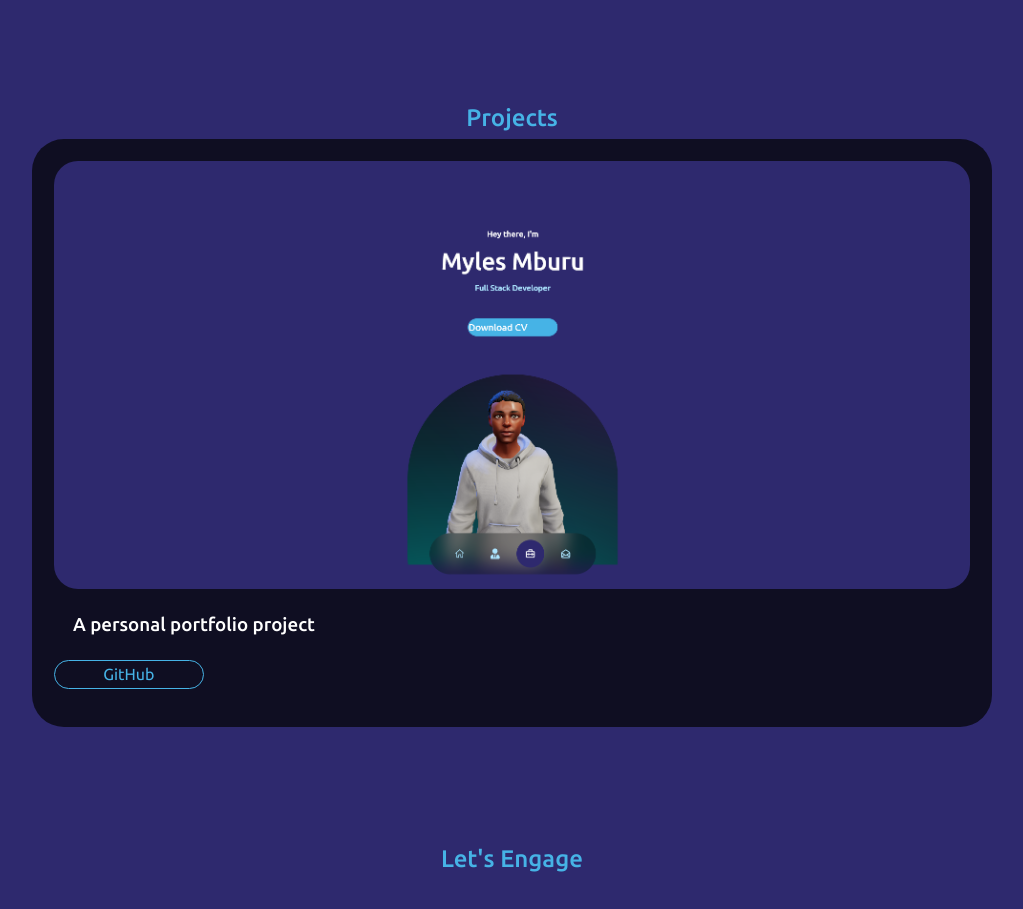
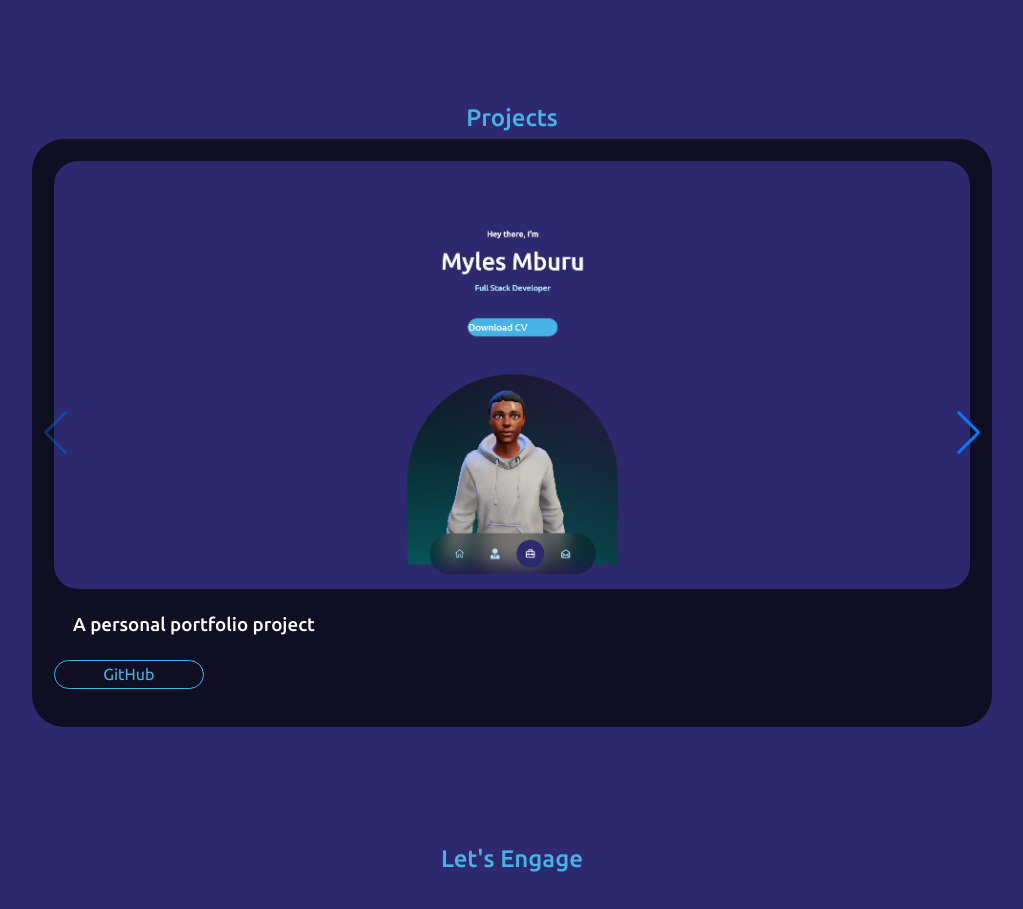
Before and after one commit to MylesMburu/alx-porfolio, a React (Create React App) app: page / in a window 1280 px wide. Shown: the part 1580-2489 px from the top of the page, without its empty margins (128-1151 px from the left). Built offline with nearby package versions, Linux system fonts and the light colour scheme.

Commit message:
added a project

```diff
--- a/src/components/projects/Projects.jsx
+++ b/src/components/projects/Projects.jsx
@@ -1,6 +1,7 @@
 import React from 'react'
 import './projects.css'
 import IMG1 from "../../assets/wanjapi/project1.png"
+import IMG2 from "../../assets/wanjapi/BMIproject.png"
 
 import { Navigation } from 'swiper';
 
@@ -10,6 +11,20 @@
 import 'swiper/css';
 import 'swiper/css/navigation';
 
+const data = [
+  {
+    id:1,
+    image:IMG1,
+    title: 'A personal portfolio project',
+    github:"https://github.com/MylesMburu"
+  },
+  {
+    id:2,
+    image:IMG2,
+    title:'A simple BMI calculator',
+    github:"https://github.com/MylesMburu"
+  }
+]
 const Projects = () => {
   return (
     <section id='projects'>
@@ -20,15 +35,22 @@
       spaceBetween={50}
       slidesPerView={1}
       navigation>
-        <SwiperSlide className='project__item'>
-        <div className='project__item-image'>
-        <img src={IMG1} alt="" />
-        </div>
-        <h3>A personal portfolio project</h3>
-        <div className='project__item-cta'>
-        <a href="https://github.com/MylesMburu" target="_blank" rel="noopener noreferrer" className='btn'>GitHub</a>
-        </div>
-        </SwiperSlide>
+      {
+      data.map(({id,image,title,github}) => {
+      return(
+
+          <SwiperSlide key={id} className='project__item'>
+          <div className='project__item-image'>
+          <img src={image} alt="{title}" />
+          </div>
+          <h3>{title}</h3>
+          <div className='project__item-cta'>
+          <a href={github} target="_blank" rel="noopener noreferrer" className='btn'>GitHub</a>
+          </div>
+          </SwiperSlide>
+      )}
+      )
+      }
       </Swiper>
     </section>
   )
```
Also changed, not shown: src/assets/wanjapi/BMIproject.png (added).
